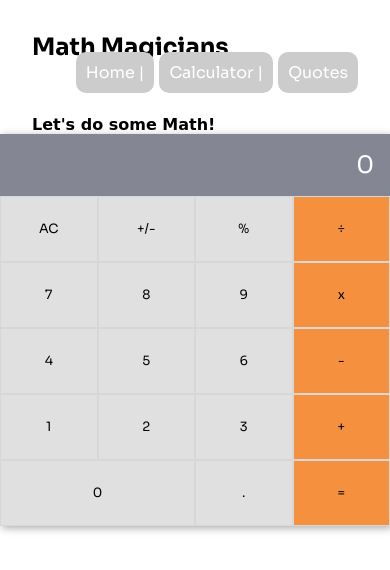
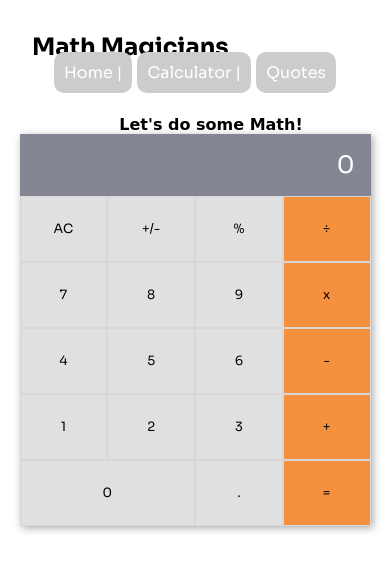
Before and after one commit to apt2tell/math-magicians, a React (Create React App) app: page /Calculator in a window 390 px wide. Shown: the top 570 px of the page. Built offline with nearby package versions, Linux system fonts and the light colour scheme.

Commit message:
Modify Calculator styles

```diff
--- a/src/components/Calculator.css
+++ b/src/components/Calculator.css
@@ -4,10 +4,16 @@
   box-sizing: border-box;
 }
 
+.calculator-text {
+  font-family: "Comic Sans MS", cursive, sans-serif;
+  padding-left: 2rem;
+  text-align: center;
+}
+
 .container {
   display: flex;
   flex-direction: column;
-  width: 50%;
+  width: 70%;
   margin: 0 auto;
   box-shadow: 2px 2px 8px #aaa;
 }
@@ -59,14 +65,9 @@ th {
   list-style: none;
 }
 
-.math {
-  font-family: "Comic Sans MS", cursive, sans-serif;
-  padding-left: 2rem;
-}
-
 @media (max-width: 768px) {
   .container {
-    width: 100%;
+    width: 90%;
   }
 
   .screen {
@@ -76,4 +77,8 @@ th {
   .row {
     width: 100%;
   }
+
+  .nav-bar ul {
+    justify-content: center;
+  }
 }
--- a/src/components/Calculator.js
+++ b/src/components/Calculator.js
@@ -17,7 +17,7 @@ const Calculator = () => {
   const { total, next, operation } = initalState;
   return (
     <>
-    <h4 className='math'>Let's do some Math!</h4>
+    <h4 className='calculator-text'>Let's do some Math!</h4>
     <table className="container">
       <tbody>
       <tr className="screen">
```
